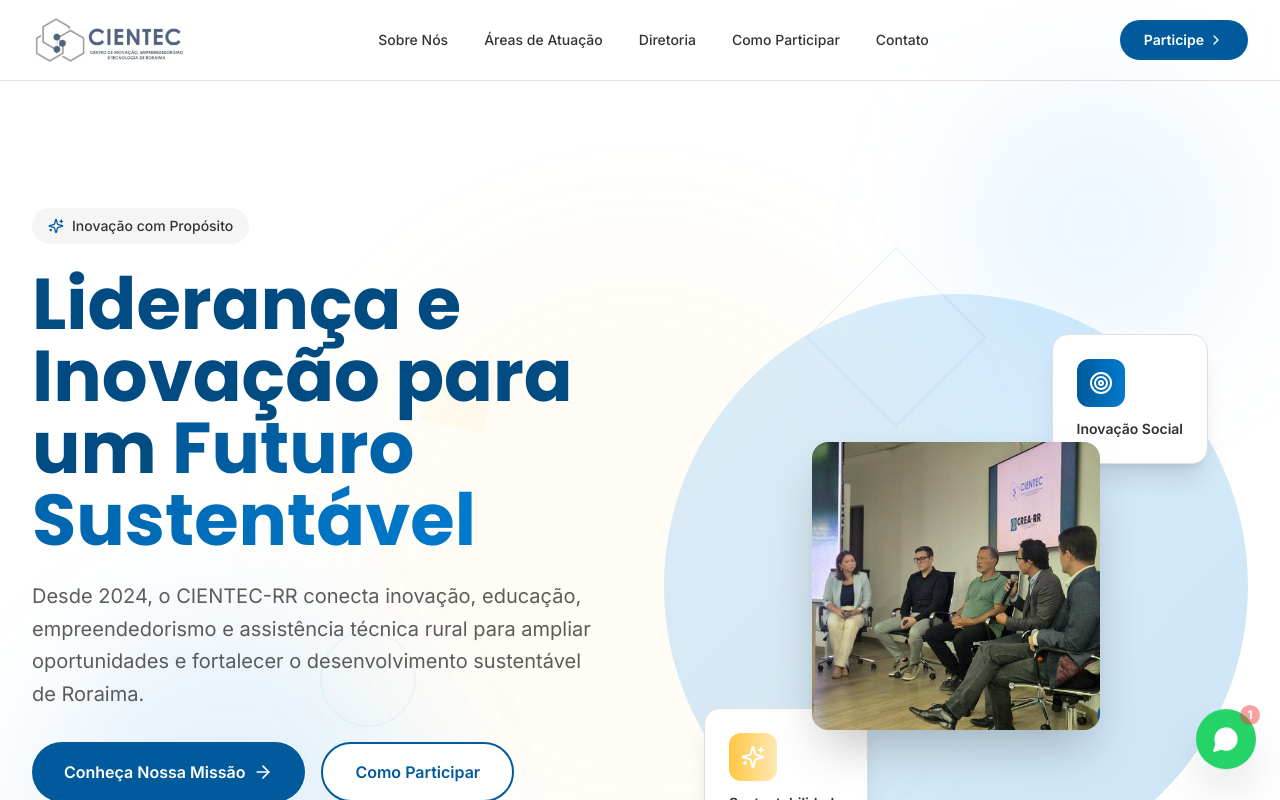
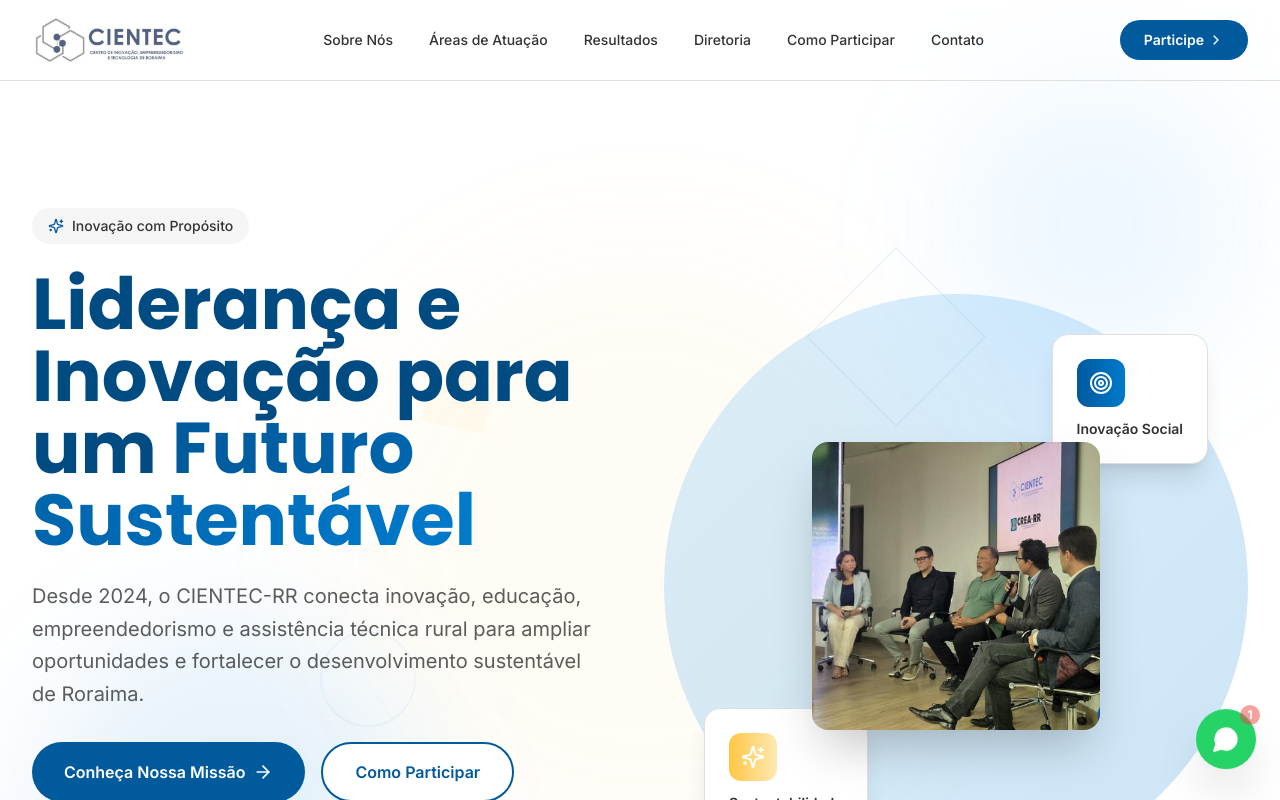
Before and after one commit to JosielBarrosfoco/cientec_RR, a React (Vite) app: page / in a window 1280 px wide. Shown: the top 800 px of the page. Built offline with nearby package versions, Linux system fonts and the light colour scheme.

Commit message:
feat: adicionar resultados ao menu e acessibilidade mobile

```diff
--- a/src/react-app/components/Header.tsx
+++ b/src/react-app/components/Header.tsx
@@ -7,6 +7,7 @@ export default function Header() {
   const navigation = [
     { name: 'Sobre Nós', href: '#sobre' },
     { name: 'Áreas de Atuação', href: '#areas' },
+    { name: 'Resultados', href: '#resultados' },
     { name: 'Diretoria', href: '#diretoria' },
     { name: 'Como Participar', href: '#participar' },
     { name: 'Contato', href: '#contato' },
@@ -55,6 +56,8 @@ export default function Header() {
           <div className="lg:hidden">
             <button
               onClick={() => setMobileMenuOpen(!mobileMenuOpen)}
+              aria-label={mobileMenuOpen ? 'Fechar menu' : 'Abrir menu'}
+              aria-expanded={mobileMenuOpen}
               className="text-text hover:text-primary p-2"
             >
               {mobileMenuOpen ? <X size={24} /> : <Menu size={24} />}
```
